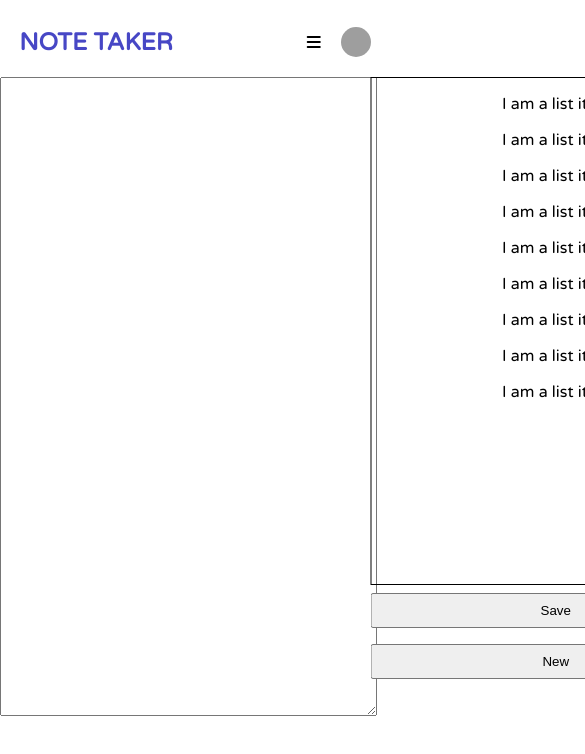
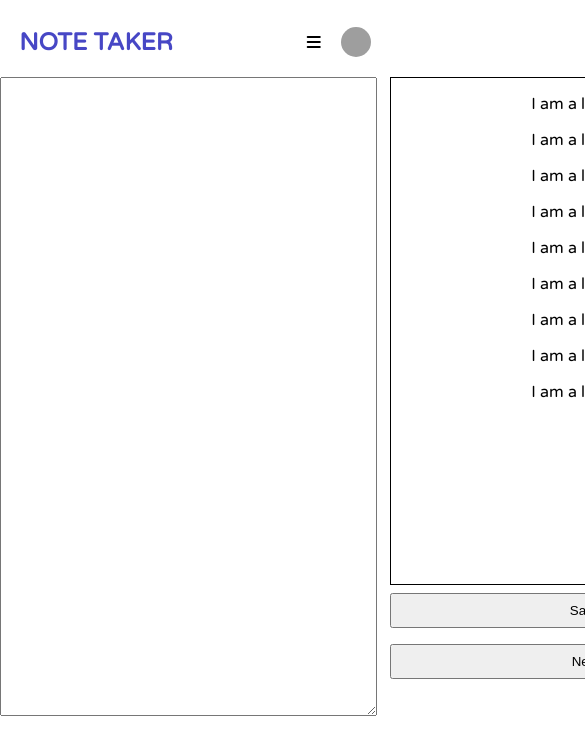
Before and after one commit to OgagaAkpowenre1/fastapi-test-api, a React (Vite) app in the folder frontend/: page / in a window 390 px wide. Shown: the top 754 px of the page, 585 px wide, since content can reach past the window. Built offline with nearby package versions, Linux system fonts and the light colour scheme; grey boxes are pictures that could not be loaded.

Commit message:
made progress on fixing overflow;

```diff
--- a/frontend/src/components/navbar/navbar.css
+++ b/frontend/src/components/navbar/navbar.css
@@ -12,7 +12,6 @@
 .navbar > .right-items {
     display:flex;
     align-items: center;
-
 }
 
 .navbar > .right-items img {
@@ -39,6 +38,5 @@
 
     .navbar > .right-items > i{
         display: block;
-
     }
 }
--- a/frontend/src/components/noteAppContainer/noteAppContainer.css
+++ b/frontend/src/components/noteAppContainer/noteAppContainer.css
@@ -2,14 +2,17 @@
     display: flex;
     align-items: center;
     justify-content: space-between;
-    width: 100vw;
+    /* width: 100vw; */
     height: 90vh;
     padding: 0rem 2rem;
     box-sizing: border-box;
+    overflow-x: hidden;
+    overflow-y: hidden;
 }
 
 @media (max-width: 600px) {
     .note-app-container {
         flex-direction: column;
+        /* padding: 0rem 0.5rem; */
     }
 }
--- a/frontend/src/components/noteAppContainer/noteAppContainer.jsx
+++ b/frontend/src/components/noteAppContainer/noteAppContainer.jsx
@@ -9,7 +9,7 @@ const NoteAppContainer = () => {
 
     return (
         <>
-            <Navbar toggleNoteList={() => {setShowNoteList(!showNoteList);console.log(showNoteList)}} showNoteList={showNoteList} />
+            <Navbar toggleNoteList={() => {setShowNoteList(!showNoteList)}} showNoteList={showNoteList} />
             <div className='note-app-container'>
             <TextBox className={showNoteList ? 'hidden' : 'visible'} />
             <NoteList className={showNoteList ? 'visible' : 'hidden'} />
--- a/frontend/src/components/noteList/noteList.css
+++ b/frontend/src/components/noteList/noteList.css
@@ -11,12 +11,8 @@
 
 .note-list {
     border: 1px solid black;
-    /* padding: 2rem; */
-
-
     overflow: scroll;
     width: 100%;
-
     height: 80%;
 }
 
@@ -27,15 +23,12 @@ ul {
 
 @media (max-width: 600px) {
     .note-list-container {
-        /* right: 0;
-        bottom: 0; */
-        flex-basis: 100%;
-        width: 95%;
-        /* top: 0; */
-        left: 0;
-        /* padding: 0 1.2rem; */
-        margin: 0;
+        /* flex-basis: 100%; */
+        /* width: 80%; */
+        right: 0;
+        margin: auto;
         position: absolute;
+        overflow: hidden;
         transition: transform 0.3s;
     }
 
@@ -45,5 +38,6 @@ ul {
 
     .note-list-container.hidden{
         transform: translateX(100%)
+        /* display: none; */
     }
 }
--- a/frontend/src/components/textBox/textBox.css
+++ b/frontend/src/components/textBox/textBox.css
@@ -6,27 +6,23 @@
 }
 
 textarea {
-    max-width: 1200px;
-    max-height: 1000px;
     width: 100%;
     height: 75vh;
 }
 
 @media (max-width: 600px) {
     .text-box {
-        /* right: 0;
-        bottom: 0; */
-        flex-basis: 100%;
+        /* flex-basis: 100%; */
         width: 95%;
         margin: 0;
         left: 0;
-        /* top: 0; */
         position: absolute;
         transition: transform 0.3s;
     }
 
     .text-box.hidden {
-        transform: translateX(-100%);
+        /* transform: translateX(-100%); */
+        /* display: none; */
     }
 
     .text-box.visible {
```
